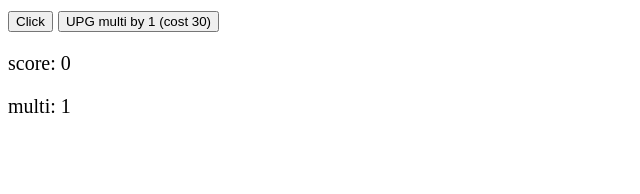
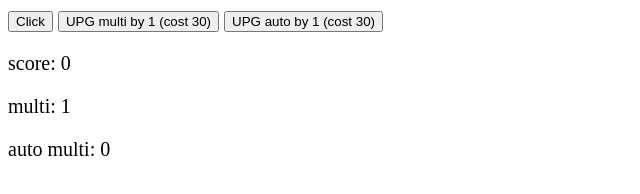
Before and after one commit to perlaer/Simple-clicker, a plain HTML site: page index.html in a window 1280 px wide. Shown: the whole page, without its empty margins (0-640 px from the left). Drawn offline with Linux system fonts and the light colour scheme.

Commit message:
Update index.html

```diff
--- a/index.html
+++ b/index.html
@@ -17,8 +17,10 @@
 <body>
   <button onclick="incScore()">Click</button>
   <button onclick="incMulti()" id="mbutton">UPG multi by 1 (cost 30)</button>
+  <button onclick="incMultiAuto()" id="abutton">UPG auto by 1 (cost 30)</button>
   <p id="score">score: 0</p>
   <p id="multi">multi: 1</p>
+  <p id="automulti">auto multi: 0</p>
 
   <script src="main.js"></script>
 </body>
```
